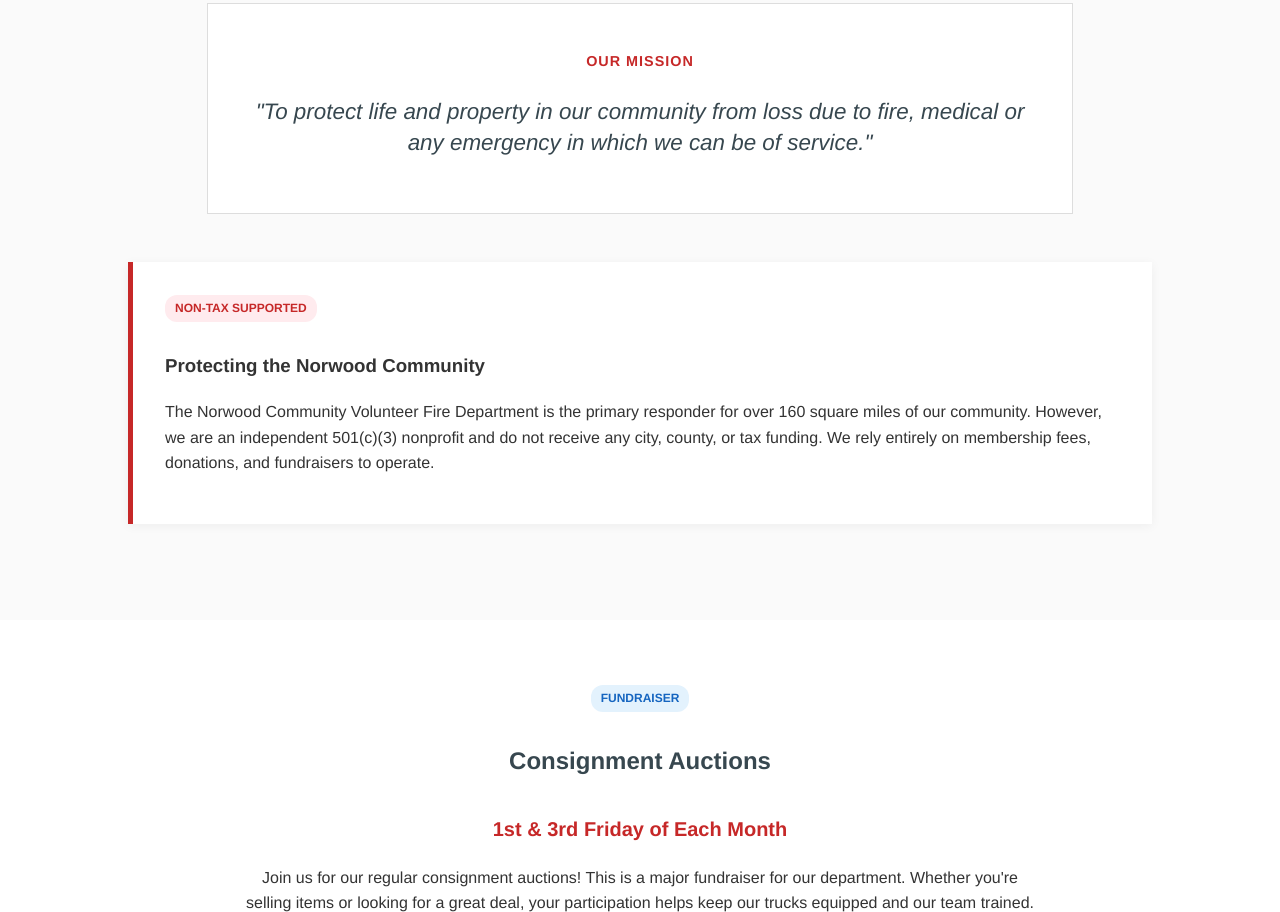
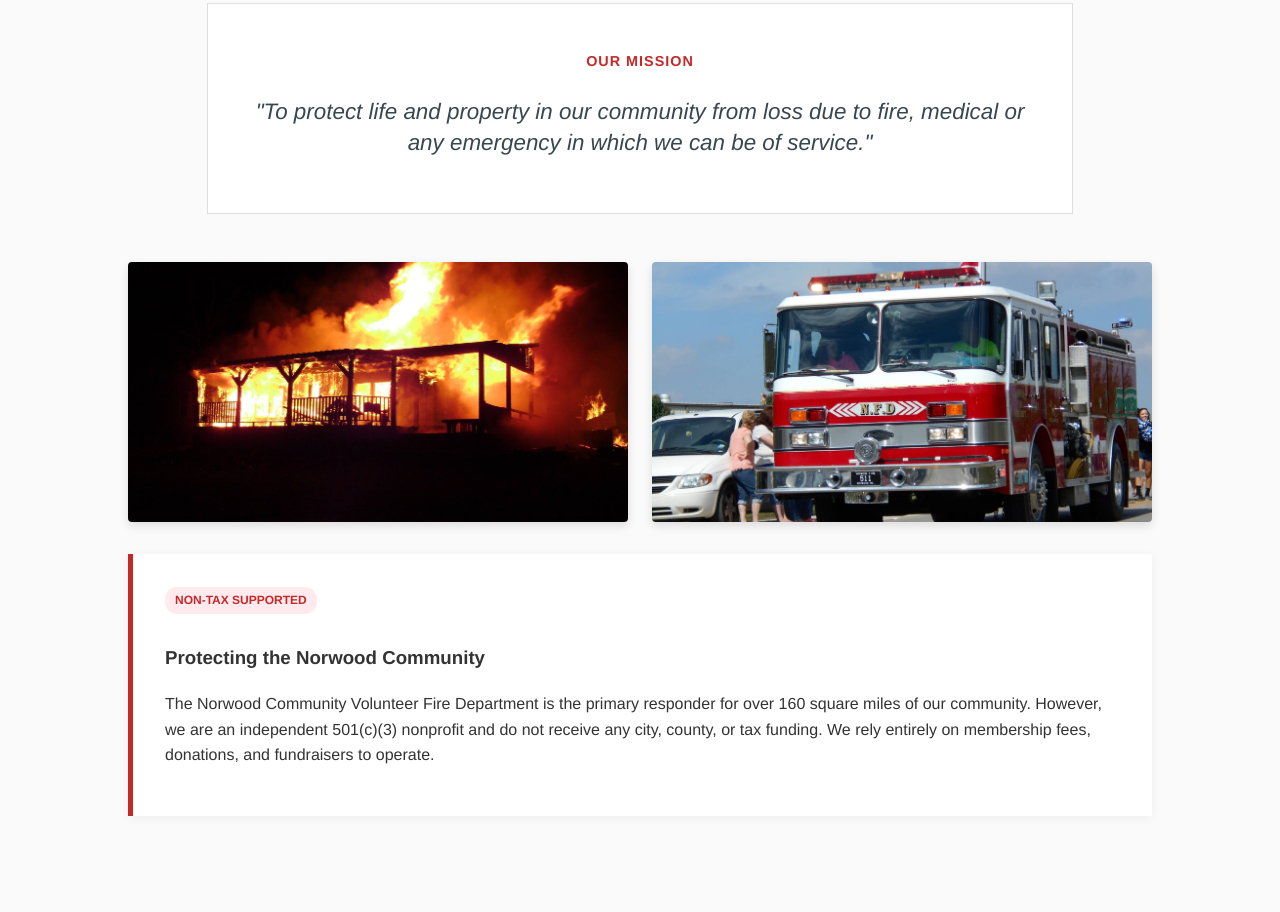
Before and after one commit to norwoodfire/NORWOODFIRE, a plain HTML site: page index.html in a window 1280 px wide. Shown: the part 731-1643 px from the top of the page. Drawn offline with Linux system fonts and the light colour scheme.

Commit message:
Add uploaded fire department photos
Co-authored-by: Copilot <223556219+Copilot@users.noreply.github.com>

```diff
--- a/index.html
+++ b/index.html
@@ -45,7 +45,7 @@
         }
 
         .hero {
-            background: linear-gradient(135deg, rgba(198, 40, 40, 0.85) 0%, rgba(55, 71, 79, 0.85) 100%);
+            background: linear-gradient(135deg, rgba(198, 40, 40, 0.75) 0%, rgba(55, 71, 79, 0.75) 100%), url('truck%20shot.jpg');
             background-size: cover;
             background-position: center;
             background-attachment: fixed;
@@ -137,6 +137,21 @@
             display: grid;
             grid-template-columns: repeat(auto-fit, minmax(280px, 1fr));
             gap: 2rem;
+        }
+
+        .photo-grid {
+            display: grid;
+            grid-template-columns: repeat(auto-fit, minmax(260px, 1fr));
+            gap: 1.5rem;
+            margin-top: 1.5rem;
+        }
+
+        .photo-grid img {
+            width: 100%;
+            height: 260px;
+            object-fit: cover;
+            border-radius: 4px;
+            box-shadow: 0 4px 10px rgba(0,0,0,0.12);
         }
 
         .card {
@@ -247,6 +262,11 @@
     <div style="text-align: center; max-width: 800px; margin: 0 auto 3rem auto; padding: 2rem; border: 1px solid #ddd; background: #fff;">
         <h3 style="color: var(--fire-red); text-transform: uppercase; letter-spacing: 1px; font-size: 0.9rem; margin-bottom: 10px;">Our Mission</h3>
         <p style="font-size: 1.4rem; font-style: italic; color: var(--charcoal); line-height: 1.4;">"To protect life and property in our community from loss due to fire, medical or any emergency in which we can be of service."</p>
+    </div>
+
+    <div class="photo-grid" aria-label="Norwood Community Volunteer Fire Department photos">
+        <img src="lonnies%20house.jpg" alt="Norwood fire department members responding to an emergency">
+        <img src="norwood%20511.jpg" alt="Norwood Community Volunteer Fire Department service photo">
     </div>
 
     <div class="funding-highlight">
```
